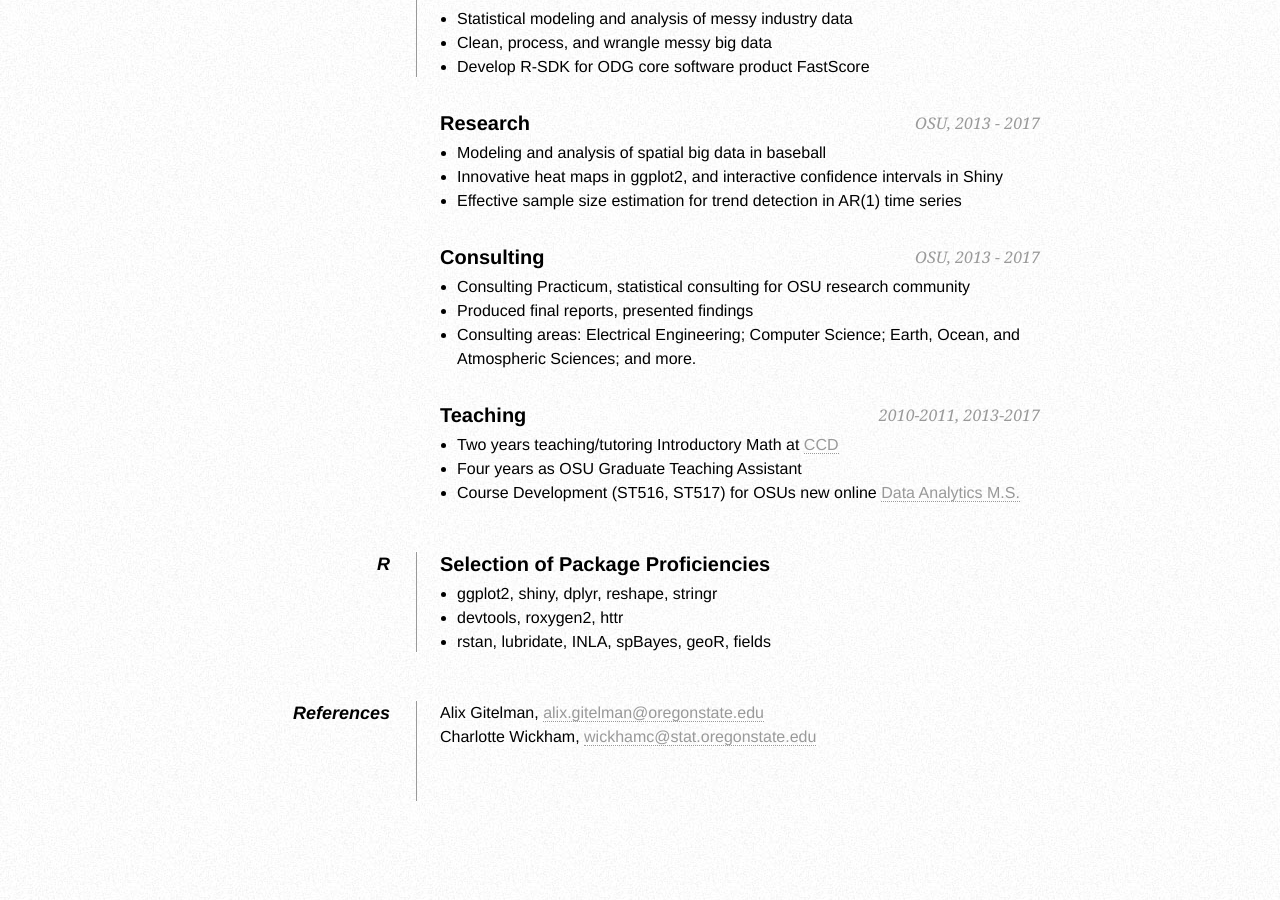
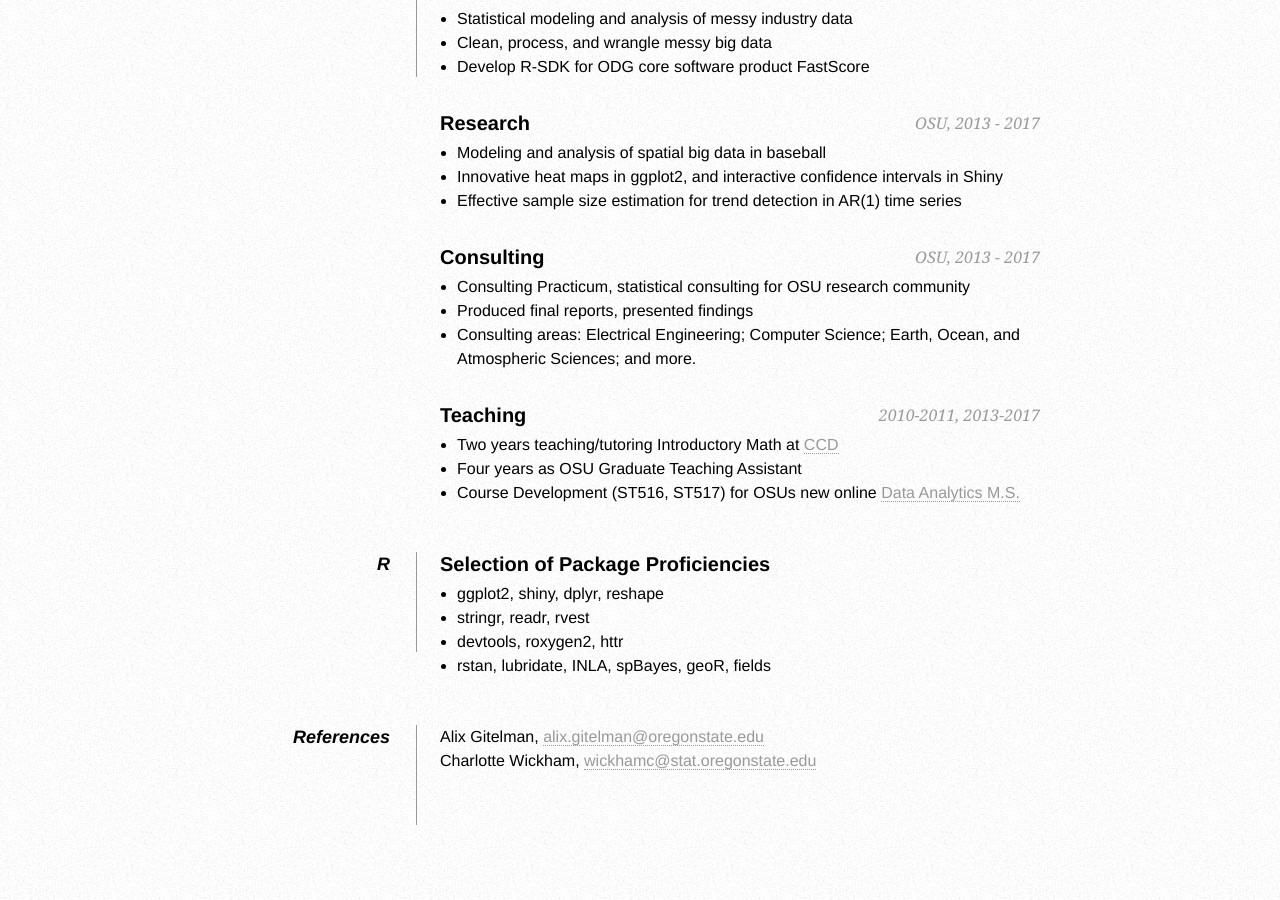
Before and after one commit to cwcomiskey/cwcomiskey.github.io, a Jekyll site: the page resume/index.html, which Jekyll copies as it is, in a window 1280 px wide and 900 px high, scrolled down 867 px. Built offline with Jekyll 4.4.1, drawn with Linux system fonts in a browser that asks for light colours; before the commit the page ends 1743 px from its top, so only the background shows below that.

Commit message:
Update index.html

```diff
--- a/resume/index.html
+++ b/resume/index.html
@@ -151,7 +151,8 @@
 	    <dd>
 	    <h2> Selection of Package Proficiencies </h2>
 		<ul>
-			<li> ggplot2, shiny, dplyr, reshape, stringr   </li>
+			<li> ggplot2, shiny, dplyr, reshape</li>
+			<li> stringr, readr, rvest   </li>
 			<li> devtools, roxygen2, httr   </li>
 			<li> rstan, lubridate, INLA, spBayes, geoR, fields   </li>
             	</ul
```
